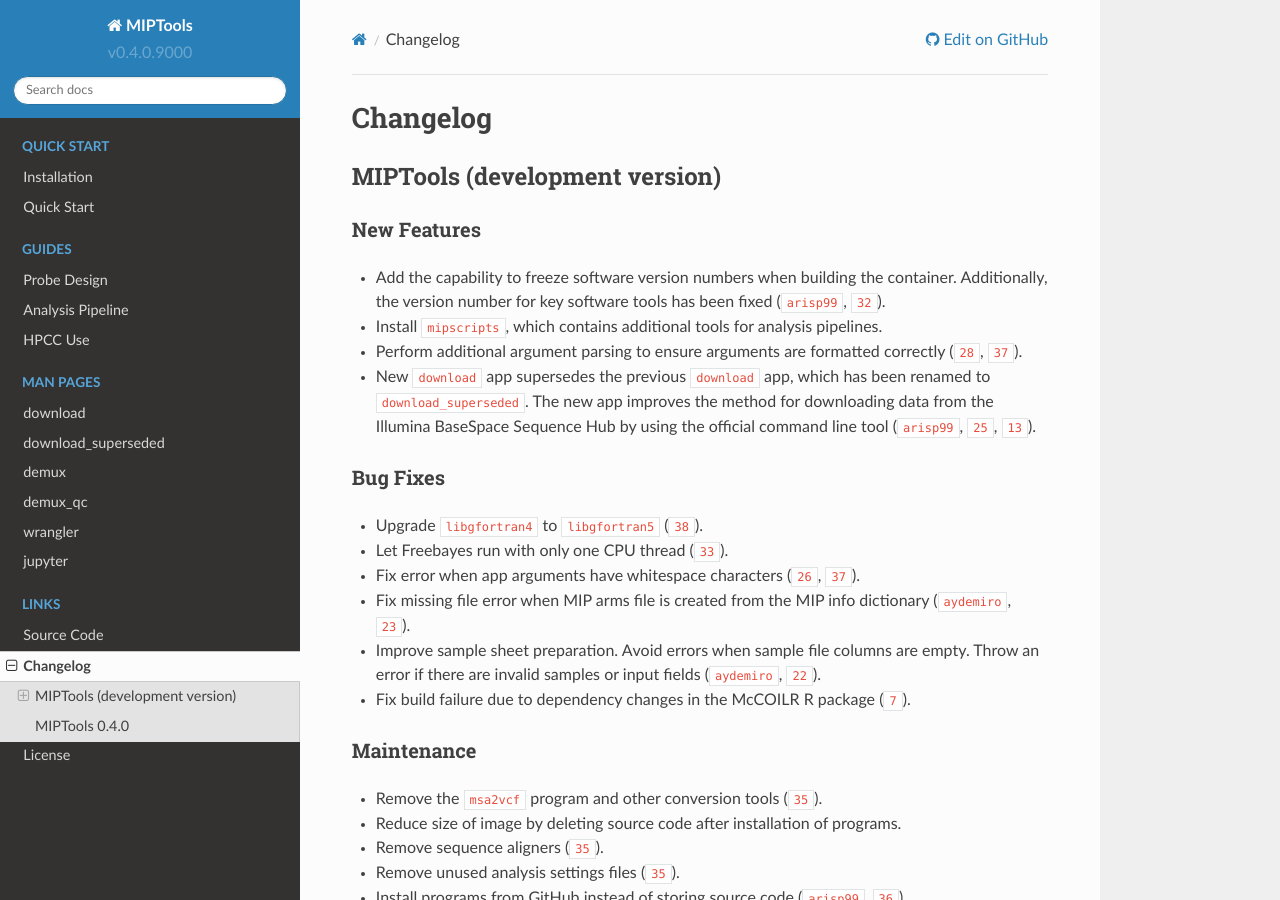
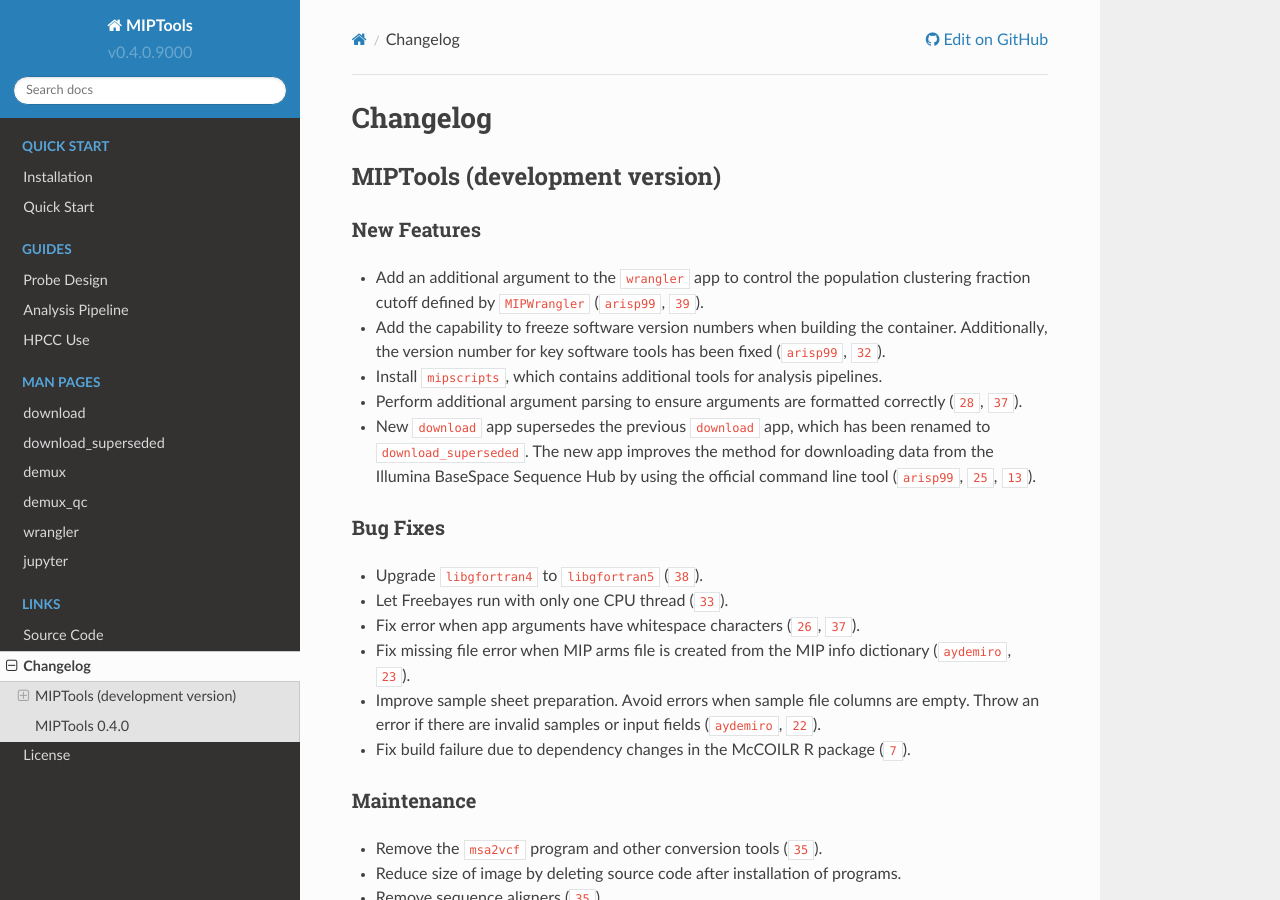
Before and after one commit to bailey-lab/MIPTools, a Sphinx documentation site: the page built from docs/CHANGELOG.rst, in a window 1280 px wide and 900 px high. Built offline with Sphinx 7.4.7 and the Read the Docs theme 2.0.0, drawn with Linux system fonts in a browser that asks for light colours; cross-references to code outside the pages are shown as plain code.

Commit message:
Add a population clustering fraction cutoff argument (#39)
* Add population cutoff parameter

* Clean MIPWrangler scripts

* Update changelog

```diff
--- a/docs/CHANGELOG.rst
+++ b/docs/CHANGELOG.rst
@@ -8,10 +8,12 @@ MIPTools (development version)
 New Features
 ------------
 
+-  Add an additional argument to the ``wrangler`` app to control the population
+   clustering fraction cutoff defined by :github:repo:`MIPWrangler
+   <bailey-lab/MIPWrangler>` (:github:user:`arisp99`, :github:pull:`39`).
 -  Add the capability to freeze software version numbers when building the
    container. Additionally, the version number for key software tools has been
-   fixed (:github:user:`arisp99`,
-   :github:pull:`32`).
+   fixed (:github:user:`arisp99`, :github:pull:`32`).
 -  Install :github:repo:`mipscripts <bailey-lab/mipscripts>`, which contains
    additional tools for analysis pipelines.
 -  Perform additional argument parsing to ensure arguments are formatted
--- a/docs/app-reference/wrangler-app.rst
+++ b/docs/app-reference/wrangler-app.rst
@@ -29,6 +29,7 @@ Options
 
 	# Optional
 	-c    Number of available processors to use.
+	-f    Population fraction cutoff used by MIPWrangler.
 	-h    Print the help page.
 	-k    Keep intermediate files generated by MIPWrangler.
 	-m    Minimum capture length for stitching excluding probe arms.
```
Also changed, not shown: other parts of docs/app-reference/wrangler-app.rst (+1 -0 lines), 8 other files.
